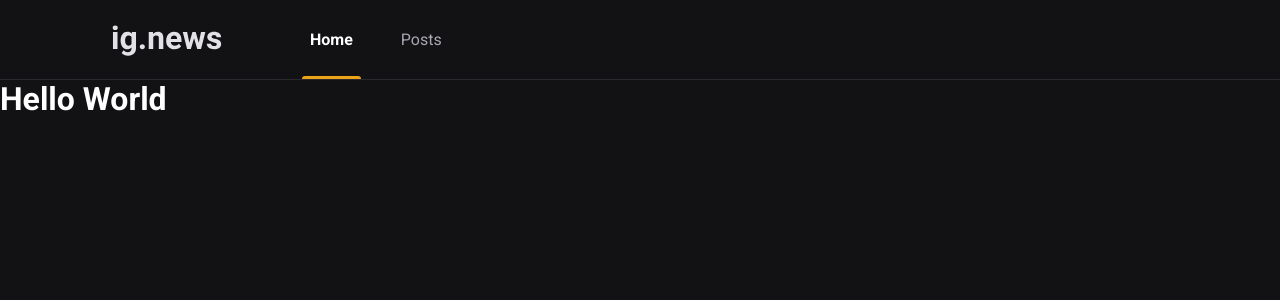
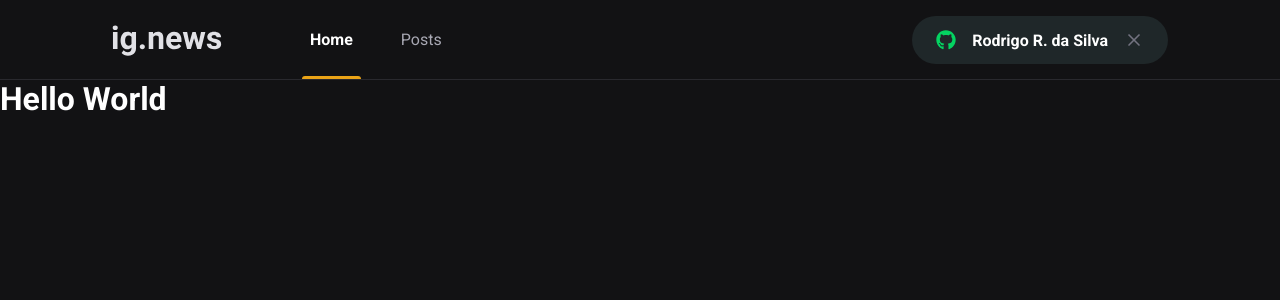
Before and after one commit to rodrigoridasi/ignews, a Next.js app: page / in a window 1280 px wide. Shown: the top 300 px of the page. Built offline with nearby package versions, Linux system fonts and the light colour scheme.

Commit message:
Component: Sign In Button

```diff
--- a/package.json
+++ b/package.json
@@ -11,6 +11,7 @@
     "next": "10.0.9",
     "react": "17.0.2",
     "react-dom": "17.0.2",
+    "react-icons": "^4.2.0",
     "sass": "^1.32.8"
   },
   "devDependencies": {
--- a/src/components/Header/index.tsx
+++ b/src/components/Header/index.tsx
@@ -1,3 +1,4 @@
+import { SignInButton } from '../SignInButton'
 import styles from './styles.module.scss'
 
 export function Header() {
@@ -9,6 +10,8 @@
           <a href="" className={styles.active}>Home</a>
           <a href="">Posts</a>
         </nav>
+
+        <SignInButton />
       </div>
     </header>
   );
--- a/src/components/Header/styles.module.scss
+++ b/src/components/Header/styles.module.scss
@@ -12,7 +12,7 @@
   display: flex;
   align-items: center;
 
-  nav{
+  nav {
     margin-left: 5rem;
     height: 5rem;
 
@@ -26,7 +26,7 @@
 
       transition: color 0.2s;
 
-      & + a {
+      &+a {
         margin-left: 2rem;
       }
 
@@ -34,7 +34,7 @@
         color: var(--white);
       }
 
-      &.active{
+      &.active {
         color: var(--white);
         font-weight: bold;
       }
@@ -51,4 +51,9 @@
       }
     }
   }
+
+  button {
+    margin-left: auto;
+  }
+
 }
--- /dev/null
+++ b/src/components/SignInButton/index.tsx
@@ -0,0 +1,28 @@
+import { FaGithub } from 'react-icons/fa';
+import { FiX } from 'react-icons/fi';
+
+import styles from './styles.module.scss';
+
+export function SignInButton() {
+  const isUserLoggedIn = true;
+
+  return isUserLoggedIn ? (
+    <button
+      type="button"
+      className={styles.signInButton}>
+      <FaGithub color="#04d361" />
+    Rodrigo R. da Silva
+      <FiX
+        color="#737380"
+        className={styles.closeIcon}
+      />
+    </button>
+  ) : (
+    <button
+      type="button"
+      className={styles.signInButton}>
+      <FaGithub color="#eba417" />
+    Sign in with Github
+    </button>
+  )
+}
--- /dev/null
+++ b/src/components/SignInButton/styles.module.scss
@@ -0,0 +1,34 @@
+.signInButton {
+  height: 3rem;
+  border-radius: 3rem;
+  background: var(--gray-850);
+  border: 0;
+  padding: 0 1.5rem;
+
+  display: flex;
+  align-items: center;
+  justify-content: center;
+
+  color: var(--white);
+  font-weight: bold;
+
+  svg {
+    width: 20px;
+    height: 20px;
+  }
+
+  svg:first-child {
+    margin-right: 1rem;
+  }
+
+  svg.closeIcon {
+    margin-left: 1rem;
+  }
+
+  transition: filter 0.2s;
+
+  &:hover {
+    filter: brightness(0.8);
+  }
+
+}
--- a/src/styles/global.scss
+++ b/src/styles/global.scss
@@ -10,6 +10,7 @@
   --gray-100: #e1e1e6;
   --gray-300: #a8a8b3;
   --gray-800: #29292e;
+  --gray-850: #1f2729;
   --gray-900: #121214;
 
   --cyan-500: #61dafb;
```
Also changed, not shown: 1 other file (tests, documents, lock files or other folders).
